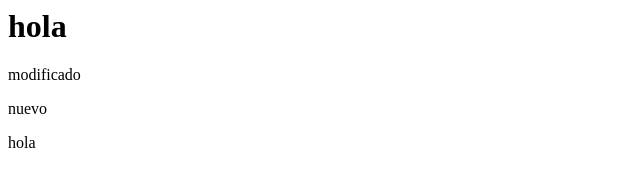
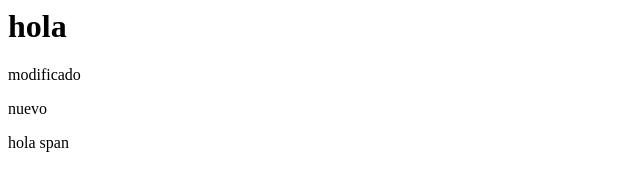
Before and after one commit to korn089/git-ejemplo, a plain HTML site: page index.html in a window 1280 px wide. Shown: the full height of the page, 0-640 px from the left. Drawn offline with Linux system fonts and the light colour scheme.

Commit message:
app con su consola

```diff
--- a/app.js
+++ b/app.js
@@ -0,0 +1 @@
+console.log("hola sergio");
--- a/index.html
+++ b/index.html
@@ -2,6 +2,6 @@
 <h1>hola</h1>
 <p>modificado</p>
 <p>nuevo</p>
-<span>hola</span>
+<span>hola span</span>
 
 </html>
```
